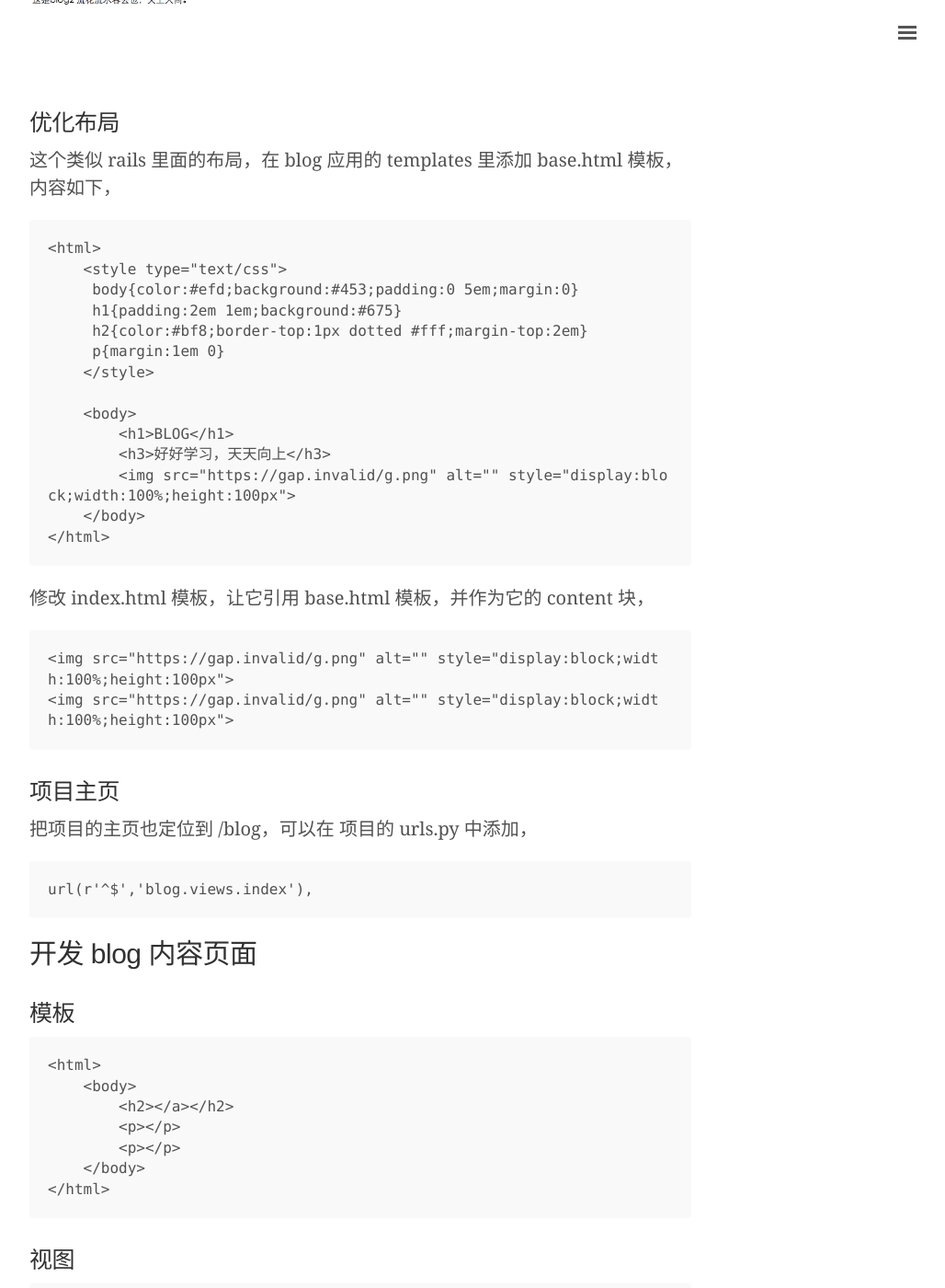
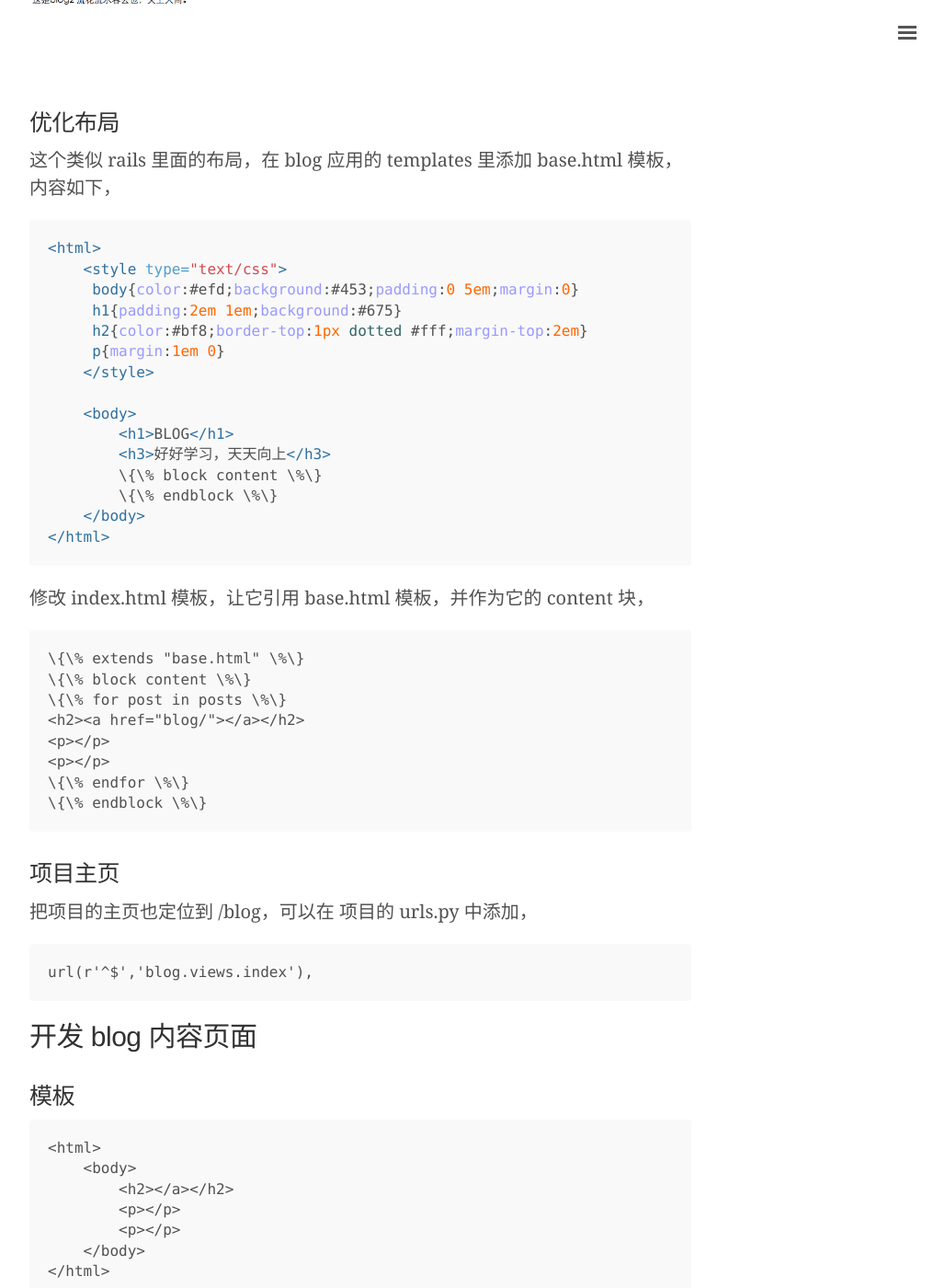
Before and after one commit to 0000-bigtree/0000-bigtree.github.io, a Jekyll site: the page built from _posts/2016-03-24-django-introduction.md, in a window 1280 px wide and 1400 px high, scrolled down 9515 px. Shown: the whole window at 92% size, without its empty margins (248-1276 px from the left). Built offline with Jekyll 4.4.1, drawn with Linux system fonts in a browser that asks for light colours.

Commit message:
修改语法错误，django模板中的{%%}标记与Liquid 冲突

````diff
--- a/_posts/2016-03-24-django-introduction.md
+++ b/_posts/2016-03-24-django-introduction.md
@@ -277,33 +277,36 @@ Django 自带了后台管理的应用(django.contrib.admin)，这个应用也需
 
 这个类似 rails 里面的布局，在 blog 应用的 templates 里添加 base.html 模板，内容如下，
 
-    <html>
-        <style type="text/css">
-         body{color:#efd;background:#453;padding:0 5em;margin:0}
-         h1{padding:2em 1em;background:#675}
-         h2{color:#bf8;border-top:1px dotted #fff;margin-top:2em}
-         p{margin:1em 0}
-        </style>
+~~~html
+<html>
+    <style type="text/css">
+     body{color:#efd;background:#453;padding:0 5em;margin:0}
+     h1{padding:2em 1em;background:#675}
+     h2{color:#bf8;border-top:1px dotted #fff;margin-top:2em}
+     p{margin:1em 0}
+    </style>
 
-        <body>
-            <h1>BLOG</h1>
-            <h3>好好学习，天天向上</h3>
-            {% block content %}
-            {% endblock %}
-        </body>
-    </html>
+    <body>
+        <h1>BLOG</h1>
+        <h3>好好学习，天天向上</h3>
+        \{\% block content \%\}
+        \{\% endblock \%\}
+    </body>
+</html>
+~~~
 
 修改 index.html 模板，让它引用 base.html 模板，并作为它的 content 块，
 
-    {% extends "base.html" %}
-    {% block content %}
-    {% for post in posts %}
-    <h2><a href="blog/{{post.id}}">{{  post.title }}</a></h2>
-    <p>{{ post.timestamp | date:"1,F jS"}}</p>
-    <p>{{ post.body }}</p>
-    {% endfor %}
-    {% endblock %}
-
+```
+\{\% extends "base.html" \%\}
+\{\% block content \%\}
+\{\% for post in posts \%\}
+<h2><a href="blog/{{post.id}}">{{  post.title }}</a></h2>
+<p>{{ post.timestamp | date:"1,F jS"}}</p>
+<p>{{ post.body }}</p>
+\{\% endfor \%\}
+\{\% endblock \%\}
+```
 
 ### 项目主页
 
````
Also changed, not shown: other parts of _posts/2016-03-24-django-introduction.md (+1 -2 lines).
